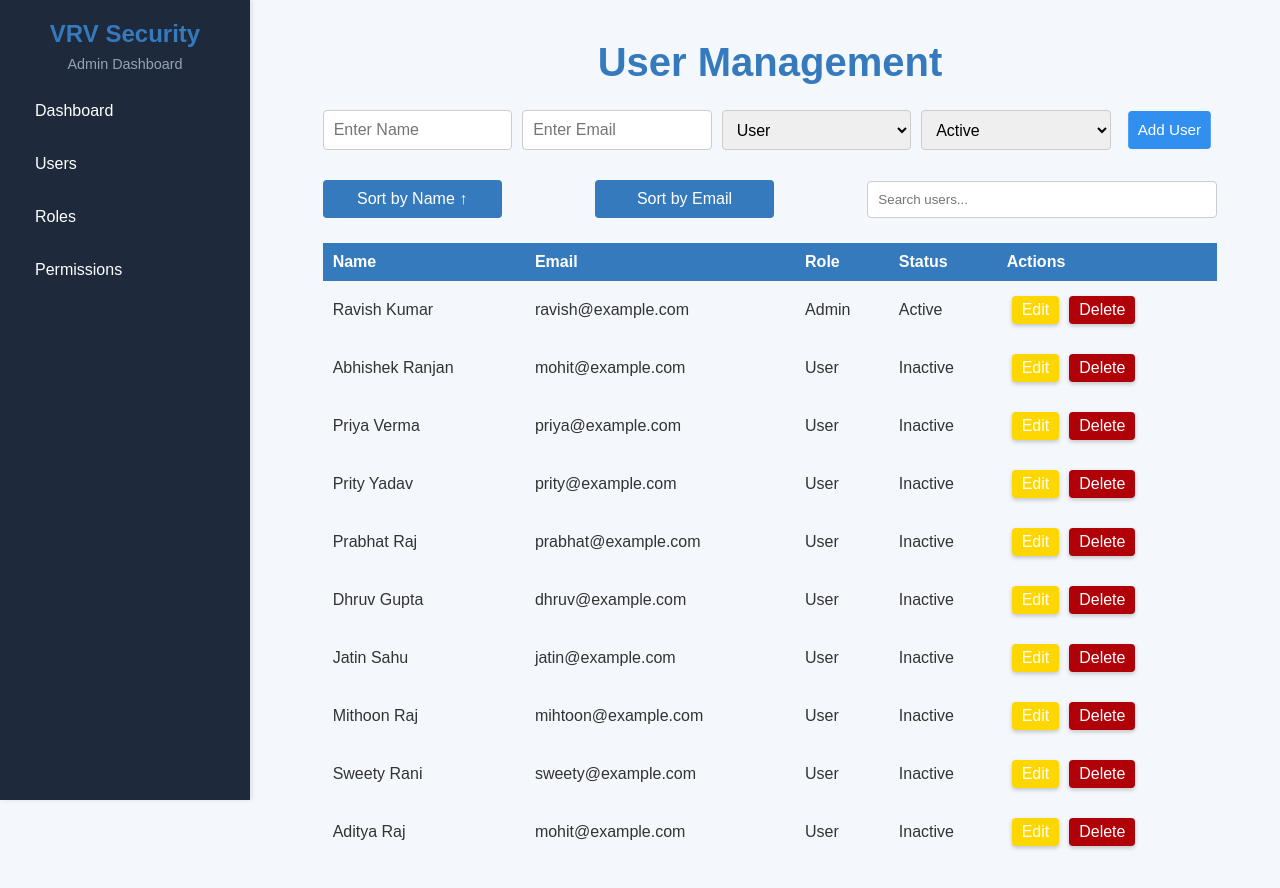
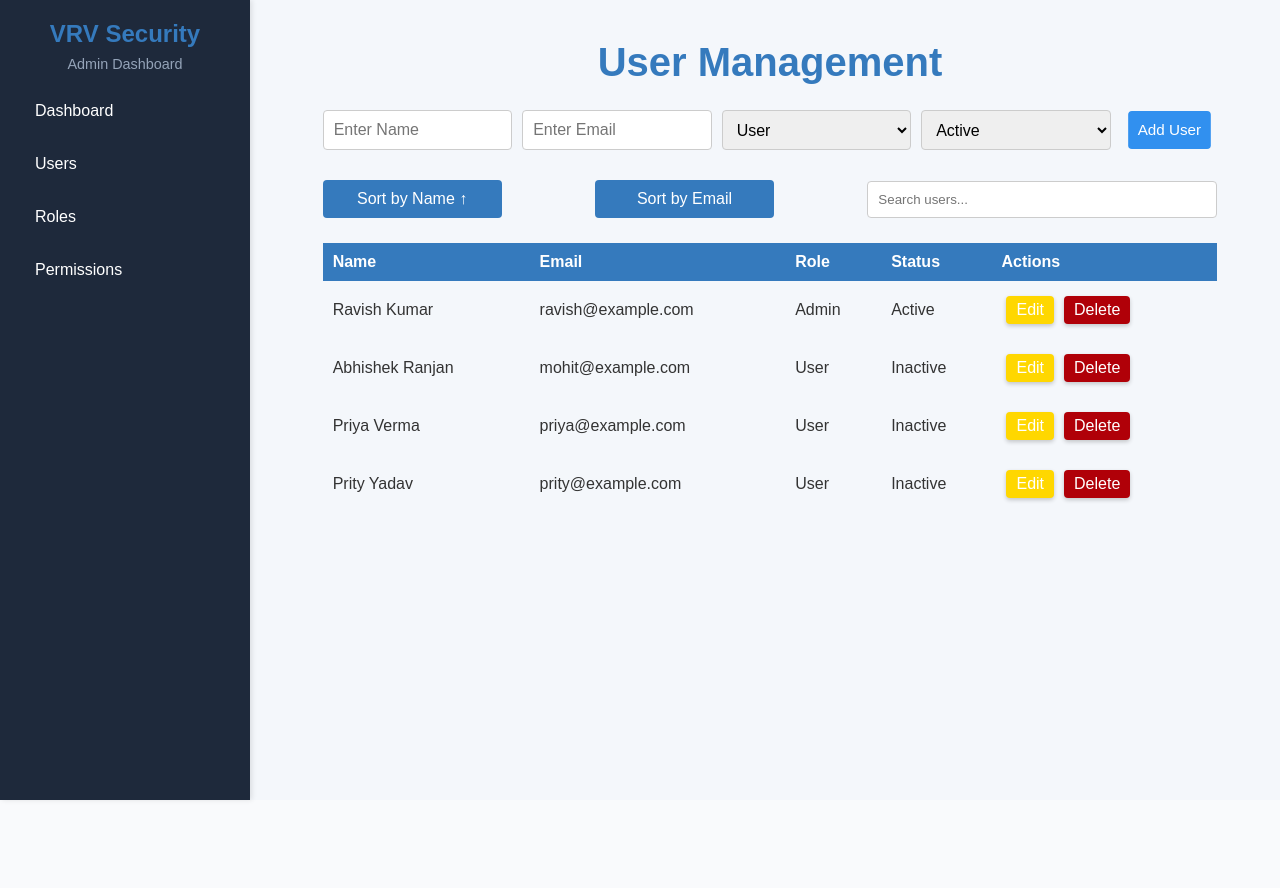
Before and after one commit to tropnicates/rbac_app, a React (Create React App) app: page /users in a window 1280 px wide. Shown: the top 888 px of the page. After the commit the page ends 800 px from the top, so only its background shows below. Built offline with nearby package versions, Linux system fonts and the light colour scheme.

Commit message:
functions changed

```diff
--- a/src/assets/styles/users.css
+++ b/src/assets/styles/users.css
@@ -156,6 +156,8 @@ body, html {
   .search-sort .input-fieldsearch-bar{
     width: 80px;
     font-size: 0.5rem;
+    height: 1rem;
+
   }
 
   .search-sort .search-bar {
--- a/src/pages/Users.js
+++ b/src/pages/Users.js
@@ -8,13 +8,7 @@ const Users = () => {
     { id: 1, name: "Ravish Kumar", email: "ravish@example.com", role: "Admin", status: "Active" },
     { id: 2, name: "Abhishek Ranjan", email: "mohit@example.com", role: "User", status: "Inactive" },
     { id: 3, name: "Priya Verma", email: "priya@example.com", role: "User", status: "Inactive" },
-    { id: 4, name: "Prity Yadav", email: "prity@example.com", role: "User", status: "Inactive" },
-    { id: 5, name: "Prabhat Raj", email: "prabhat@example.com", role: "User", status: "Inactive" },
-    { id: 6, name: "Dhruv Gupta", email: "dhruv@example.com", role: "User", status: "Inactive" },
-    { id: 7, name: "Jatin Sahu", email: "jatin@example.com", role: "User", status: "Inactive" },
-    { id: 8, name: "Mithoon Raj", email: "mihtoon@example.com", role: "User", status: "Inactive" },
-    { id: 9, name: "Sweety Rani", email: "sweety@example.com", role: "User", status: "Inactive" },
-    { id: 10, name: "Aditya Raj", email: "mohit@example.com", role: "User", status: "Inactive" },
+    { id: 4, name: "Prity Yadav", email: "prity@example.com", role: "User", status: "Inactive" }
   ]);
 
   const [formData, setFormData] = useState({ name: "", email: "", role: "User", status: "Active" });
```
